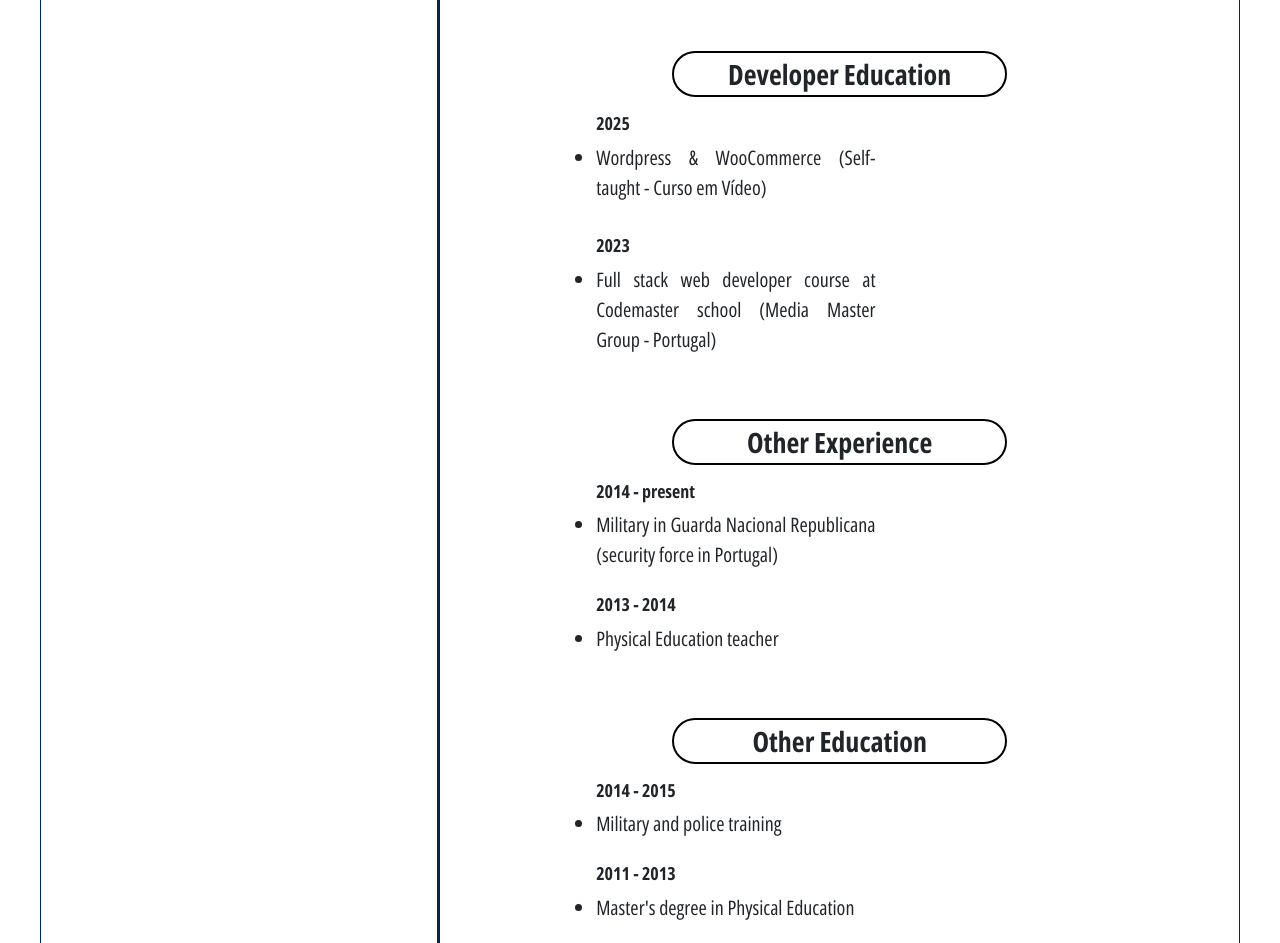
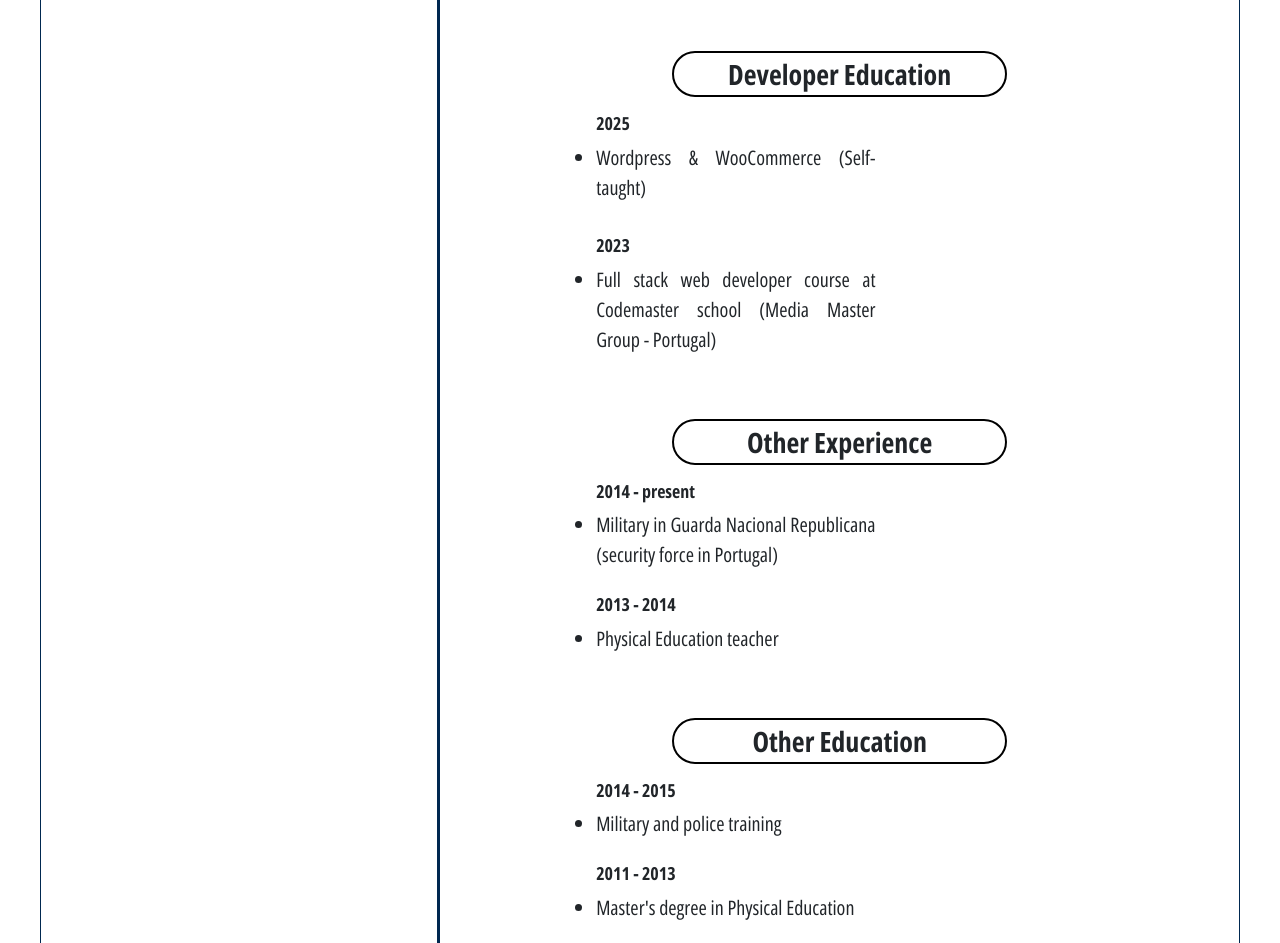
Before and after one commit to mjrmartins/curriculum-vitae, a plain HTML site: page index.html in a window 1280 px wide. Shown: the part 1464-2407 px from the top of the page. Drawn offline with nearby package versions, Linux system fonts and the light colour scheme.

Commit message:
Update index.html

```diff
--- a/index.html
+++ b/index.html
@@ -207,7 +207,7 @@
                     <div class="col-12 col-md-7 texto">
                         <ul>
                             <h2 class="t6 mt-3">2025</h2>
-                            <li>Wordpress & WooCommerce (Self-taught - Curso em Vídeo)
+                            <li>Wordpress & WooCommerce (Self-taught)
                             </li>
                         </ul>
                     </div>
```
